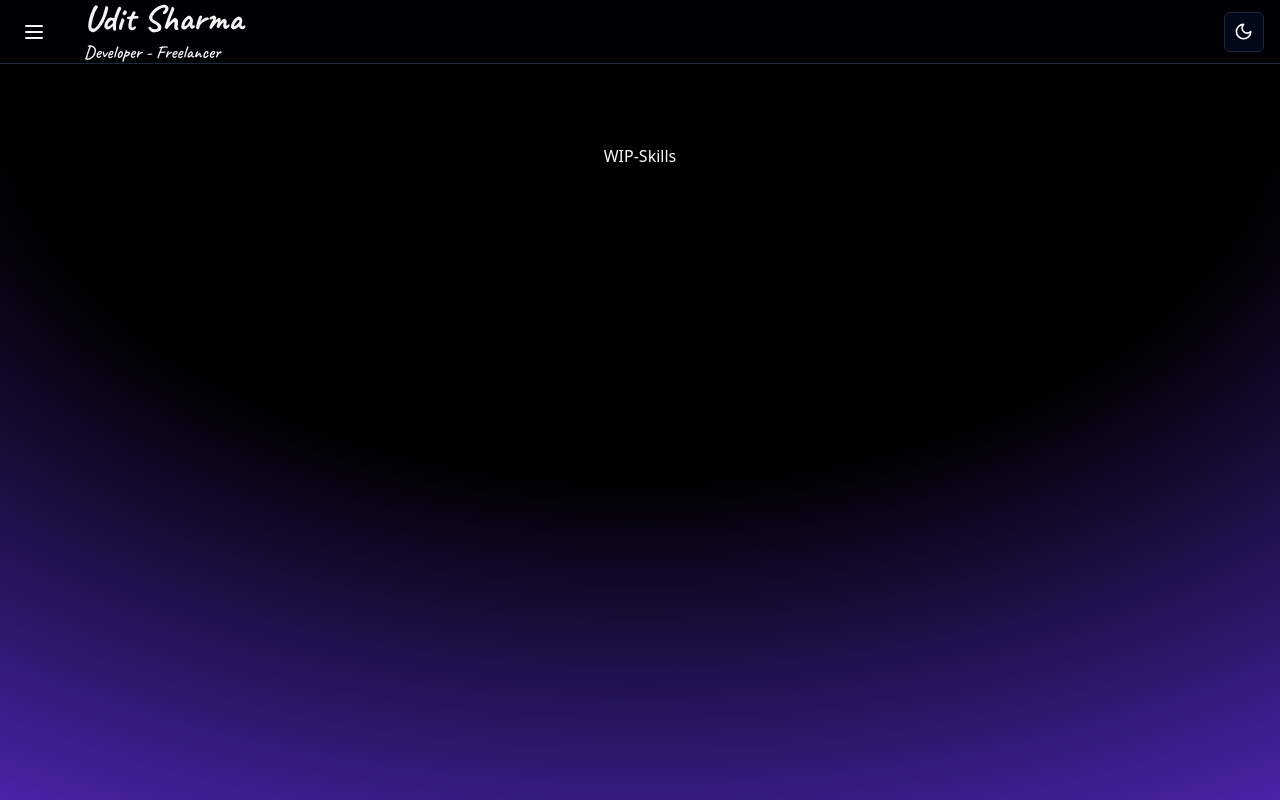
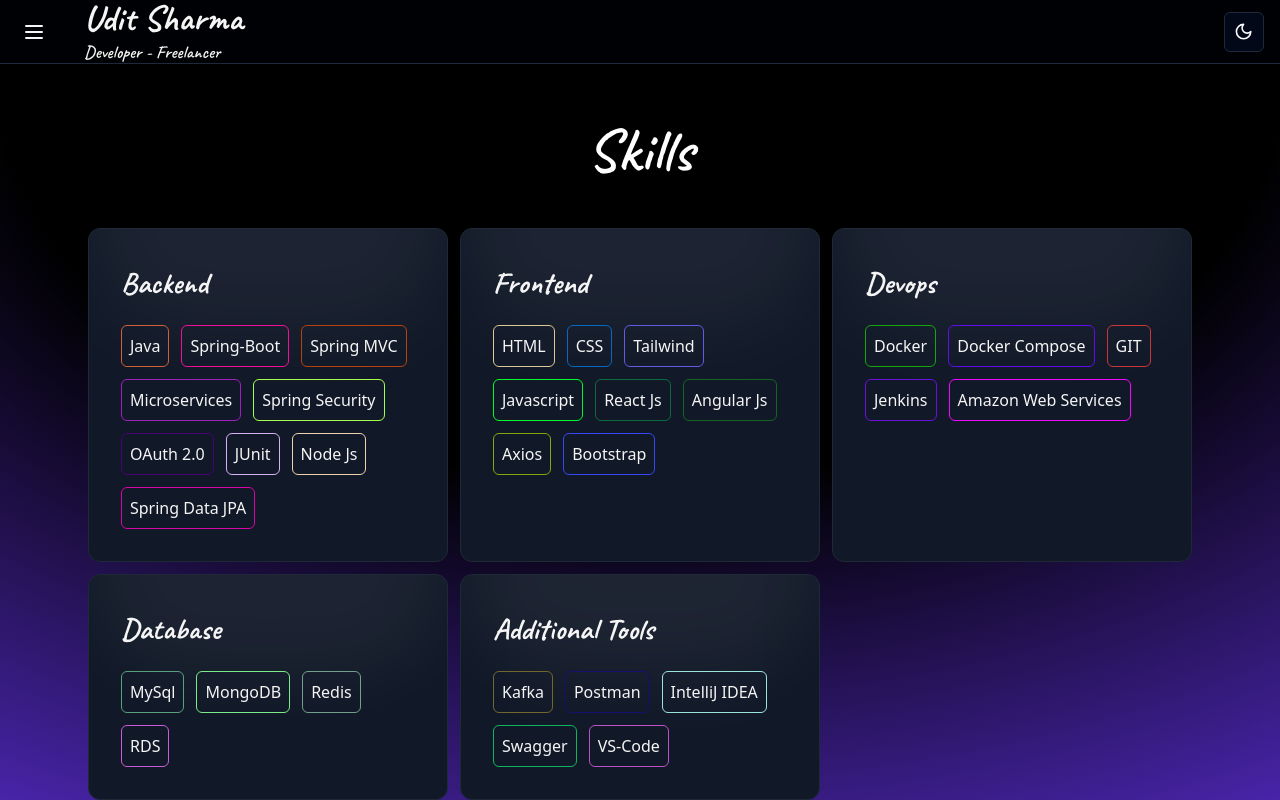
Before and after one commit to sharmaudit124/udit-sharma-portfolio, a React (Vite) app: page /skills in a window 1280 px wide. Built offline with nearby package versions, Linux system fonts and the light colour scheme.

Commit message:
added skills

```diff
--- /dev/null
+++ b/src/assets/constants/skillsConstants.ts
@@ -0,0 +1,60 @@
+import { SkillsData } from "@/utils/Skills";
+
+export const SKILL_DATA: SkillsData[] = [
+    {
+        "title": "Backend",
+        "tech": [
+            "Java",
+            "Spring-Boot",
+            "Spring MVC",
+            "Microservices",
+            "Spring Security",
+            "OAuth 2.0",
+            "JUnit",
+            "Node Js",
+            "Spring Data JPA"
+        ]
+    },
+    {
+        "title": "Frontend",
+        "tech": [
+            "HTML",
+            "CSS",
+            "Tailwind",
+            "Javascript",
+            "React Js",
+            "Angular Js",
+            "Axios",
+            "Bootstrap"
+        ]
+    },
+    {
+        "title": "Devops",
+        "tech": [
+            "Docker",
+            "Docker Compose",
+            "GIT",
+            "Jenkins",
+            "Amazon Web Services"
+        ]
+    },
+    {
+        "title": "Database",
+        "tech": [
+            "MySql",
+            "MongoDB",
+            "Redis",
+            "RDS"
+        ]
+    },
+    {
+        "title": "Additional Tools",
+        "tech": [
+            "Kafka",
+            "Postman",
+            "IntelliJ IDEA",
+            "Swagger",
+            "VS-Code"
+        ]
+    }
+];
--- a/src/pages/home/Home.tsx
+++ b/src/pages/home/Home.tsx
@@ -16,8 +16,9 @@
             <h1 className=" mb-4 text-6xl xl:text-7xl xl:leading-80 tracking-tighter font-bold">
                 Hey! Udit here!👋</h1>
             <p className="text-muted-foreground text-lg mb-8 font-light max-w-[490px] mx-auto xl:mx-0">
-                Where innovation meets execution. Elevate your digital presence with expertly crafted solutions spanning frontend and backend development.
-                Plus, leverage our freelance expertise and captivating content creation to bring your vision to life
+            Empowering digital journeys as a full-stack developer, freelance enthusiast,
+             and content creator. Crafting code, shaping experiences, and sharing insights
+            – bridging innovation with imagination to redefine possibilities.
             </p>
             <div className="flex flex-col gap-y-3 lg:flex-row gap-x-3 mb-6">
                 <Button variant={"outline"} onClick={(e) => {
--- a/src/pages/projects/Projects.tsx
+++ b/src/pages/projects/Projects.tsx
@@ -4,7 +4,7 @@
             <div className="-my-6">
                 <div className="mx-auto px-6 max-w-6xl text-gray-500">
                     <div className="text-center">
-                        <h2 className="text-6xl text-gray-950 dark:text-white font-semibold">Projects</h2>
+                        <h2 className="text-6xl text-gray-950 dark:text-white font-semibold font-logo">Projects</h2>
                     </div>
                     <div className="mt-12 grid sm:grid-cols-2 lg:grid-cols-3 gap-3">
                         <div className="relative group overflow-hidden p-8 rounded-xl bg-white border border-gray-200 dark:border-gray-800 dark:bg-gray-900">
@@ -68,7 +68,7 @@
 
                                 <div className="mt-6 pb-6 rounded-b-[--card-border-radius]">
                                     <h1>Prototype Application</h1>
-                                    <p className="text-gray-700 dark:text-gray-300">a user-friendly prototype application that utilizes historical data ratios to predict future trends, structured akin to Excel sheets. It offers a streamlined approach to data forecasting.</p>
+                                    <p className="text-gray-700 dark:text-gray-300">A user-friendly prototype application that utilizes historical data ratios to predict future trends, structured akin to Excel sheets. It offers a streamlined approach to data forecasting.</p>
                                 </div>
                                 <div className="flex gap-3 -mb-8 py-4 border-t border-gray-200 dark:border-gray-800">
 
--- a/src/pages/skills/Skills.tsx
+++ b/src/pages/skills/Skills.tsx
@@ -1,6 +1,22 @@
+import { SKILL_DATA } from "@/assets/constants/skillsConstants"
+import TechCard from "./TechCard"
+
 function Skills() {
     return (
-        <div className="text-center"> WIP-Skills</div>
+        <section>
+            <div className="-my-6">
+                <div className="mx-auto px-6 max-w-6xl text-gray-500">
+                    <div className="text-center">
+                        <h2 className="text-6xl text-gray-950 dark:text-white font-semibold font-logo">Skills</h2>
+                    </div>
+                    <div className="mt-12 grid sm:grid-cols-2 lg:grid-cols-3 gap-3">
+                        {SKILL_DATA.map((skills, index) => (
+                            <TechCard key={index} title={skills.title} tech={skills.tech} />
+                        ))}
+                    </div>
+                </div>
+            </div>
+        </section>
     )
 }
 
--- /dev/null
+++ b/src/pages/skills/TechCard.tsx
@@ -0,0 +1,36 @@
+import { TechCardProps } from "@/utils/Skills";
+
+function TechCard({ title, tech }: TechCardProps) {
+
+    const getRandomColor = () => {
+        const letters = '0123456789ABCDEF';
+        let color = '#';
+        for (let i = 0; i < 6; i++) {
+            color += letters[Math.floor(Math.random() * 16)];
+        }
+        return color;
+    };
+
+    return (
+        <div className="relative group overflow-hidden p-8 rounded-xl bg-white border border-gray-200 dark:border-gray-800 dark:bg-gray-900">
+            <div aria-hidden="true" className="inset-0 absolute aspect-video border rounded-full -translate-y-1/2 group-hover:-translate-y-1/4 duration-300 bg-gradient-to-b from-blue-500 to-white dark:from-white dark:to-white blur-2xl opacity-25 dark:opacity-5 dark:group-hover:opacity-10"></div>
+            <div className="relative">
+                <div className="font-logo mt-1 pb-6 rounded-b-[--card-border-radius] dark:text-neutral-100 text-zinc-950 text-3xl font-bold">
+                    <h1>{title}</h1>
+                </div>
+                <div className="flex flex-wrap gap-3">
+                    {tech.map((item, i) => (
+                        <div
+                            key={i}
+                            style={{ borderColor: getRandomColor() }}
+                            className=" rounded-md text-md p-2 border dark:text-neutral-100 text-zinc-950">
+                            {item}
+                        </div>
+                    ))}
+                </div>
+            </div>
+        </div>
+    )
+}
+
+export default TechCard
--- /dev/null
+++ b/src/utils/Skills.ts
@@ -0,0 +1,9 @@
+export interface SkillsData {
+    title: string;
+    tech: string[];
+}
+
+export interface TechCardProps {
+    title: string;
+    tech: string[];
+}
```
